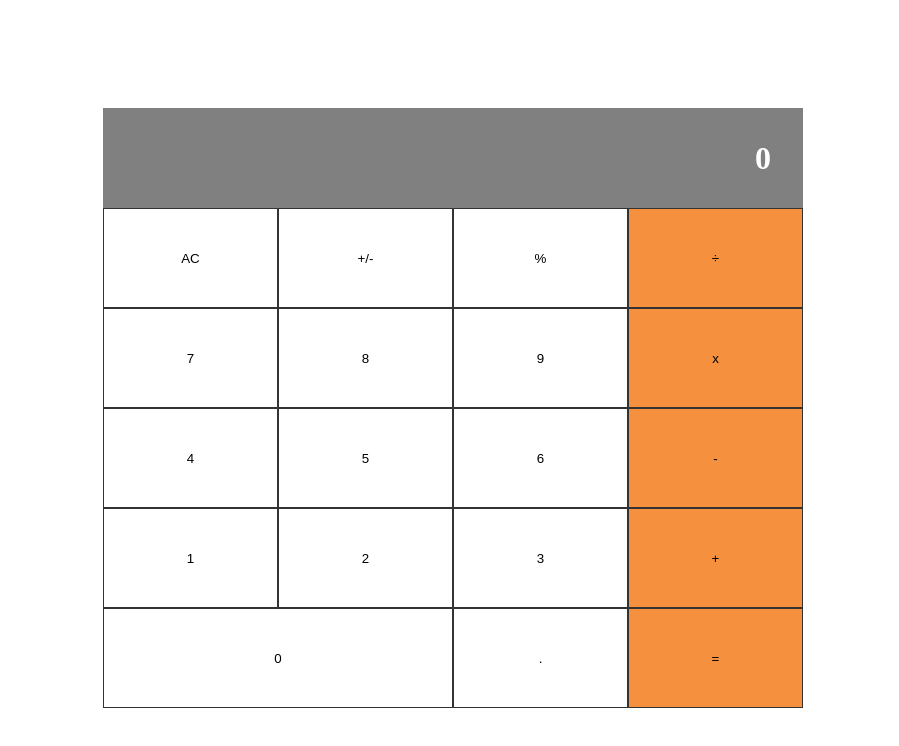
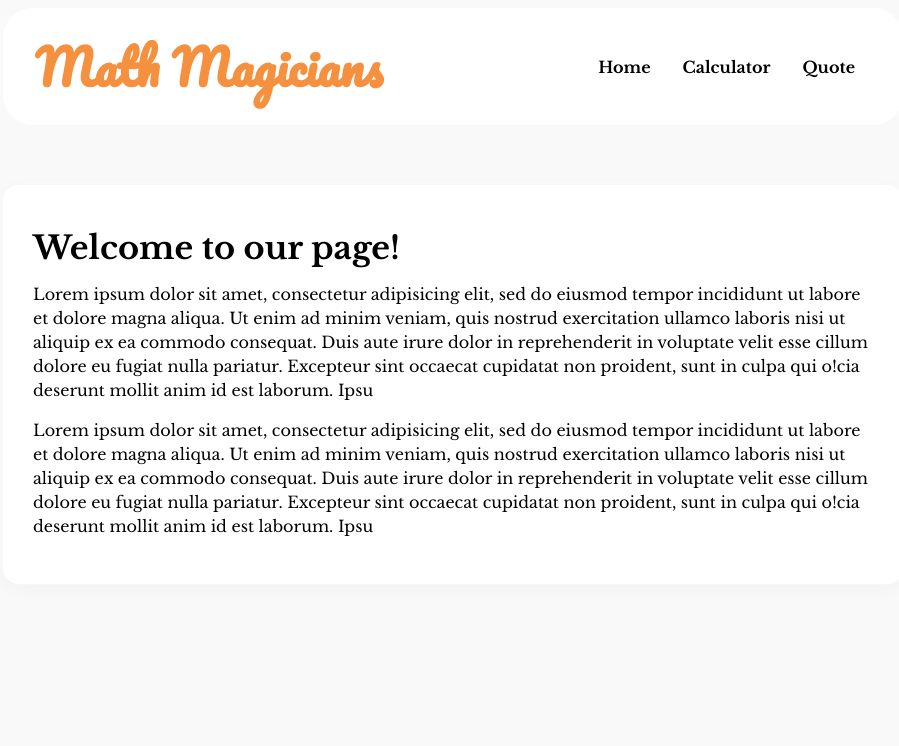
Before and after one commit to tigamadou/calculator, a React (Create React App) app: page / in a window 1280 px wide. Shown: the top 746 px of the page, without its empty margins (187-1086 px from the left). Built offline with nearby package versions, Linux system fonts and the light colour scheme.

Commit message:
code refactored and page added for math magicians website

```diff
--- a/package.json
+++ b/package.json
@@ -11,6 +11,7 @@
     "prop-types": "^15.7.2",
     "react": "^17.0.2",
     "react-dom": "^17.0.2",
+    "react-router-dom": "^5.2.0",
     "react-scripts": "4.0.3",
     "web-vitals": "^1.0.1"
   },
@@ -19,7 +20,7 @@
     "build": "react-scripts build",
     "test": "react-scripts test",
     "eject": "react-scripts eject",
-    "stylelint": "stylelint '**/*.scss'",
+    "stylelint": "stylelint  '**/*.{css,scss}'",
     "eslint": "eslint ."
   },
   "eslintConfig": {
--- a/src/components/App.js
+++ b/src/components/App.js
@@ -1,26 +1,49 @@
-import React, { useState } from 'react';
+import React from 'react';
+import {
+  BrowserRouter as Router,
+  Switch,
+  Route,
+  Link,
+} from 'react-router-dom';
+import Home from './Home';
+import Calculator from './Calculator';
+import Quote from './Quote';
 
-import Display from './Display';
-import ButtonPanel from './ButtonPanel';
-import Calculate from '../logic/calculate';
+export default function App() {
+  return (
+    <Router>
+      <div className="app">
+        <header className="header">
+          <div className="pageTitle">
+            Math Magicians
+          </div>
+          <nav className="navbar">
+            <ul className="navbarMenu">
+              <li className="navbarItem">
+                <Link to="/">Home</Link>
+              </li>
+              <li className="navbarItem">
+                <Link to="/calculator">Calculator</Link>
+              </li>
+              <li className="navbarItem">
+                <Link to="/quote">Quote</Link>
+              </li>
+            </ul>
+          </nav>
+        </header>
 
-const App = () => {
-  const [state, setState] = useState({
-    total: '',
-    next: '',
-    operation: null,
-  });
-
-  const handleClick = (buttonName) => {
-    const newState = Calculate(state, buttonName);
-    setState({ ...newState });
-  };
-
-  return (
-    <div className="app">
-      <Display result={(state.next && state.next.toString()) || (state.total && state.total.toString()) || '0'} />
-      <ButtonPanel handleClick={handleClick} />
-    </div>
+        <Switch>
+          <Route path="/calculator">
+            <Calculator />
+          </Route>
+          <Route path="/quote">
+            <Quote />
+          </Route>
+          <Route path="/" exact>
+            <Home />
+          </Route>
+        </Switch>
+      </div>
+    </Router>
   );
-};
-export default App;
+}
--- a/src/components/Button.js
+++ b/src/components/Button.js
@@ -17,9 +17,9 @@ const Button = ({
     setButtonClass(btnclass);
   }, []);
   return (
-    <button className={buttonClass} type="button" onClick={() => handleClick(name)}>
+    <div aria-hidden="true" role="button" className={buttonClass} onClick={() => handleClick(name)}>
       {name}
-    </button>
+    </div>
   );
 };
 
--- /dev/null
+++ b/src/components/Calculator.js
@@ -0,0 +1,32 @@
+import React, { useState } from 'react';
+
+import Display from './Display';
+import ButtonPanel from './ButtonPanel';
+import Calculate from '../logic/calculate';
+
+const Calculator = () => {
+  const [state, setState] = useState({
+    total: '',
+    next: '',
+    operation: null,
+  });
+
+  const handleClick = (buttonName) => {
+    const newState = Calculate(state, buttonName);
+    setState({ ...newState });
+  };
+
+  return (
+    <div className="calculatorPage">
+      <div>
+        <h2>Let’s do some math!</h2>
+      </div>
+      <div className="calculatorApp">
+
+        <Display result={(state.next && state.next.toString()) || (state.total && state.total.toString()) || '0'} />
+        <ButtonPanel handleClick={handleClick} />
+      </div>
+    </div>
+  );
+};
+export default Calculator;
--- /dev/null
+++ b/src/components/Home.js
@@ -0,0 +1,32 @@
+import React from 'react';
+
+const Home = () => (
+
+  <div className="card">
+    <h1 className="title">Welcome to our page!</h1>
+    <p className="mb-30">
+      Lorem ipsum dolor sit amet, consectetur adipisicing elit,
+      sed do eiusmod tempor incididunt ut labore et dolore magna aliqua.
+      Ut enim ad minim veniam, quis nostrud exercitation ullamco laboris
+      nisi ut aliquip ex ea commodo consequat.
+      Duis aute irure dolor in reprehenderit in voluptate
+      velit esse cillum dolore eu fugiat nulla pariatur.
+      Excepteur sint occaecat cupidatat non proident, sunt in
+      culpa qui o!cia deserunt mollit anim id est laborum. Ipsu
+    </p>
+
+    <p className="mb-30">
+      Lorem ipsum dolor sit amet, consectetur adipisicing elit,
+      sed do eiusmod tempor incididunt ut labore et dolore magna aliqua.
+      Ut enim ad minim veniam, quis nostrud exercitation ullamco laboris
+      nisi ut aliquip ex ea commodo consequat.
+      Duis aute irure dolor in reprehenderit in voluptate
+      velit esse cillum dolore eu fugiat nulla pariatur.
+      Excepteur sint occaecat cupidatat non proident, sunt in
+      culpa qui o!cia deserunt mollit anim id est laborum. Ipsu
+    </p>
+  </div>
+
+);
+
+export default Home;
--- /dev/null
+++ b/src/components/Quote.js
@@ -0,0 +1,18 @@
+import React from 'react';
+
+const Quote = () => (
+
+  <div className="card quote">
+    <p>
+      Mathematics is not about numbers,
+      equations, computations, or algorithms:
+      it is about understanding.
+    </p>
+    <p className="text-primary">
+      William Paul Thurston
+    </p>
+  </div>
+
+);
+
+export default Quote;
--- a/src/styles/app.css
+++ b/src/styles/app.css
@@ -1,20 +1,29 @@
-body{
-    display: flex;
-    justify-content: center;
-    align-items: center;
-    height: 100vh;
+@import url('https://fonts.googleapis.com/css2?family=Libre+Baskerville:ital,wght@0,400;0,700;1,400&display=swap');
+@import url('https://fonts.googleapis.com/css2?family=Pacifico&display=swap');
+
+body {
+  background-color: #f9f9f9;
+  font-family: 'Libre Baskerville', serif;
+  padding-bottom: 60px;
 }
-*{
+
+* {
   box-sizing: border-box;
 }
-.app{
+
+.app {
   width: 100%;
-    width: 700px;
+  width: 900px;
   margin: auto;
   display: flex;
   flex-direction: column;
 }
-.display{
+
+.text-primary {
+  color: #f5903e;
+}
+
+.display {
   background-color: gray;
   height: 100px;
   width: 100%;
@@ -23,30 +32,112 @@ body{
   display: flex;
   justify-content: flex-end;
   align-items: center;
-    padding: 0px 2rem;
+  padding: 0 2rem;
   font-size: 2rem;
 }
 
-.panel{
+.panel {
+  padding: 16px;
+}
 
-}
-.panel .row{
-    height: 100px;
+.panel .row {
   display: flex;
 }
 
-.panel .row .button{
-    width: 25%;
+.panel .row .button {
+  width: 100px;
+  height: 92px;
   cursor: pointer;
   color: #000;
   background-color: #f5903e;
-    border: 1px solid #333;
+  border: none;
+  transition: all 0.25s ease-in-out;
+  border-radius: 50%;
+  margin: 6px;
+  box-shadow: 0 0 5px #f9f9f9, 0 5px 5px #f1f1f1;
+  font-weight: 800;
+  display: flex;
+  justify-content: center;
+  align-items: center;
 }
 
-.panel .row .button.white{
+.panel .row .button.white {
   background: #fff;
 }
 
-.panel .row .button.wide{
+.panel .row .button.wide {
   width: 50%;
+  border-radius: 30px;
 }
+
+.panel .row .button:hover {
+  background-color: #f3ab70;
+  box-shadow: 0 0 5px #f9f9f9, 0 5px 15px #f1f1f1;
+  transform: scale(1.1);
+}
+
+.panel .row .button:active {
+  box-shadow: 0 15px 15px #f1f1f1;
+  transform: scale(1);
+  background-color: #fff;
+  color: #f5903e;
+}
+
+.header {
+  display: flex;
+  justify-content: space-between;
+  align-items: center;
+  margin-bottom: 60px;
+  background-color: #fff;
+  padding: 16px 32px;
+  border-radius: 30px;
+}
+
+.pageTitle {
+  font-size: 3rem;
+  font-weight: 800;
+  color: #f5903e;
+  font-family: 'Pacifico', cursive;
+}
+
+.navbarMenu {
+  list-style-type: none;
+  display: flex;
+  justify-content: flex-end;
+  align-items: center;
+}
+
+.navbarItem a {
+  text-decoration: none;
+  padding: 8px 16px;
+  color: #000;
+  font-weight: 700;
+}
+
+.calculatorPage {
+  display: flex;
+  justify-content: space-between;
+  align-items: center;
+}
+
+.calculatorApp {
+  width: 432px;
+  border-radius: 60px;
+  overflow: hidden;
+  border: 1px solid #f9f9f9;
+  box-shadow: 0 0 5px #f9f9f9, 0 5px 15px #f1f1f1;
+  background-color: #fff;
+}
+
+.card {
+  background-color: #fff;
+  padding: 30px;
+  border-radius: 16px;
+  box-shadow: 0 0 5px #f9f9f9, 0 5px 15px #f1f1f1;
+  line-height: 1.5rem;
+}
+
+.quote {
+  font-size: 1.5rem;
+  line-height: 2rem;
+}
```
Also changed, not shown: 1 other file (tests, documents, lock files or other folders). Lines whose indentation alone changed are shown as unchanged.
